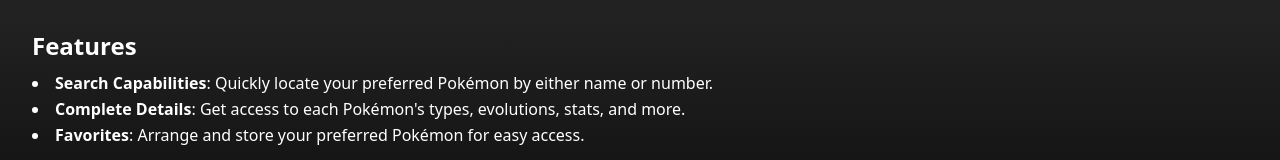
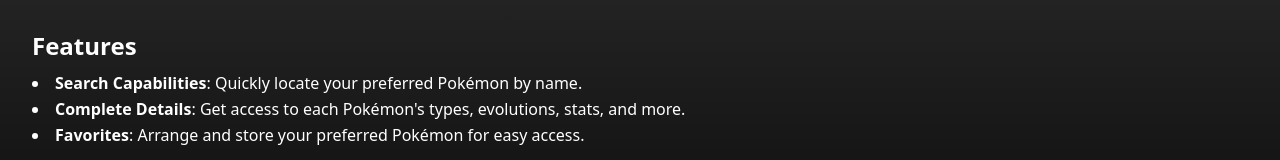
Before and after one commit to not-aLi/Poke-Dex, a React (Vite) app: page /About in a window 1280 px wide. Shown: the part 382-542 px from the top of the page. Built offline with nearby package versions, Linux system fonts and the light colour scheme; no server answers.

Commit message:
Minor fix

```diff
--- a/src/components/Pages/About.jsx
+++ b/src/components/Pages/About.jsx
@@ -32,7 +32,7 @@ const About = () => {
             <ul className="list-disc list-inside leading-relaxed">
               <li>
                 <strong>Search Capabilities</strong>: Quickly locate your
-                preferred Pokémon by either name or number.
+                preferred Pokémon by name.
               </li>
               <li>
                 <strong>Complete Details</strong>: Get access to each Pokémon's
```
